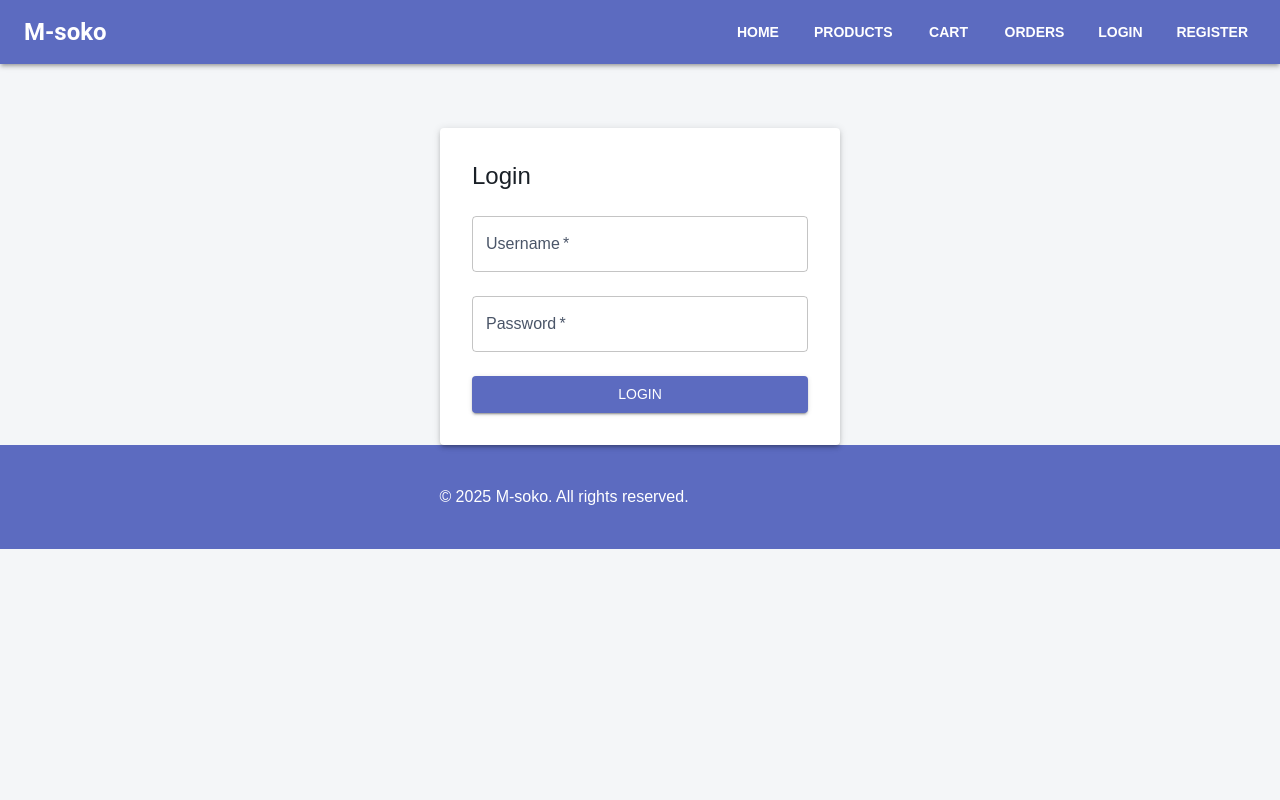
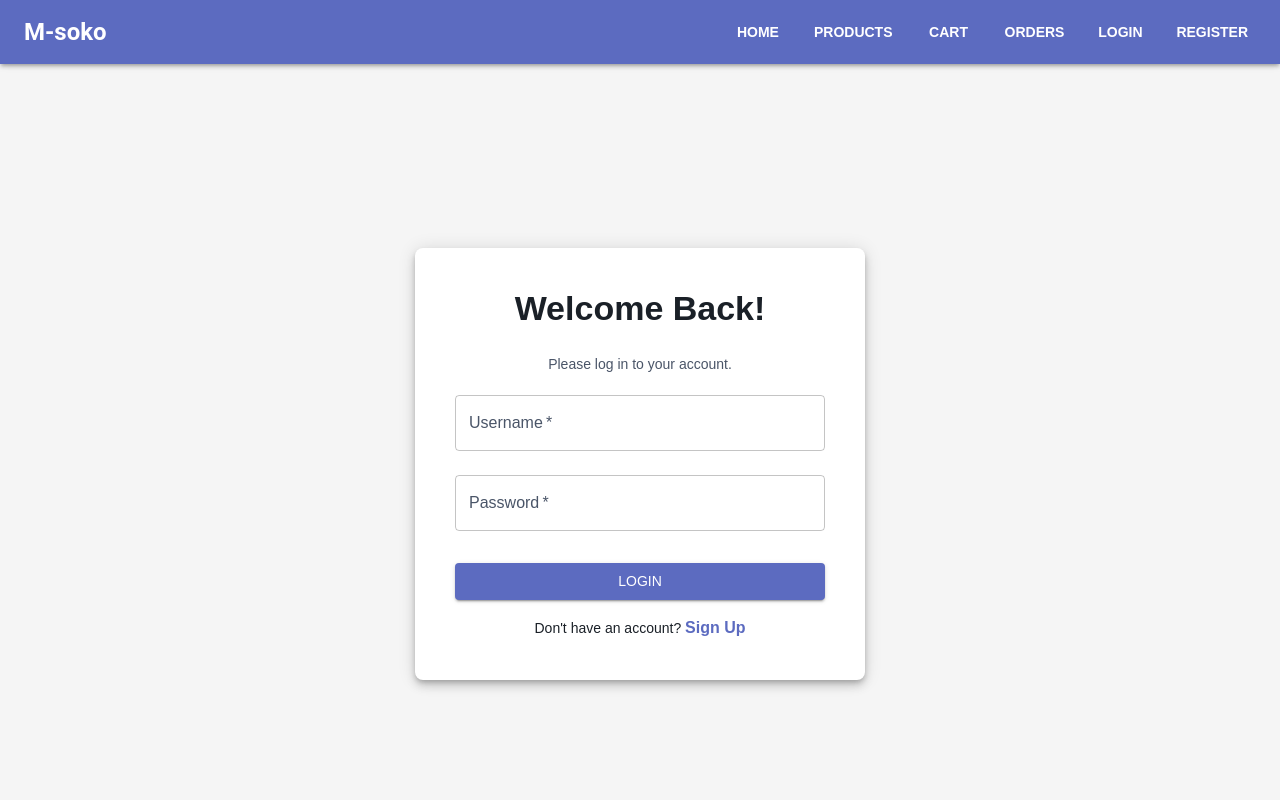
Before and after one commit to Williamsoditi/M-soko, a React (Vite) app in the folder M-soko_Frontend/: page /login in a window 1280 px wide. Shown: the top 800 px of the page. Built offline with nearby package versions, Linux system fonts and the light colour scheme; some icons are missing.

Commit message:
Style : UI/UX rendering

```diff
--- a/M-soko_Frontend/src/App.tsx
+++ b/M-soko_Frontend/src/App.tsx
@@ -1,6 +1,6 @@
 import { BrowserRouter as Router, Routes, Route } from "react-router-dom";
 import { AuthProvider } from "./context/AuthContext";
-
+import { Box } from "@mui/material";
 import HomePage from "./pages/HomePage";
 import ProductsPage from "./pages/ProductsPage";
 import ProductDetailPage from "./pages/ProductDetailPage";
@@ -21,20 +21,31 @@ const App = () => {
   return (
     <Router>
       <AuthProvider>
-        {" "}
-        {/* 👈 Wrap your app with the AuthProvider */}
+        <Box
+          sx={{
+            display: "flex",
+            flexDirection: "column",
+            minHeight: "100vh",
+          }}
+        >
           <Navbar />
+
+          <Box
+            component="main"
+            sx={{
+              flexGrow: 1,
+              overflowY: "auto",
+            }}
+          >
             <ErrorBoundary>
               <Routes>
                 <Route path="/" element={<HomePage />} />
                 <Route path="/products" element={<ProductsPage />} />
                 <Route path="/products/:id" element={<ProductDetailPage />} />
 
-            {/* 👈 New: Unprotected authentication routes */}
                 <Route path="/login" element={<LoginPage />} />
                 <Route path="/register" element={<RegisterPage />} />
 
-            {/* 👈 New: Protected routes */}
                 <Route
                   path="/cart"
                   element={
@@ -69,7 +80,10 @@ const App = () => {
                 <Route path="*" element={<NotFoundPage />} />
               </Routes>
             </ErrorBoundary>
+          </Box>
+
           <Footer />
+        </Box>
       </AuthProvider>
     </Router>
   );
--- a/M-soko_Frontend/src/components/common/Footer.tsx
+++ b/M-soko_Frontend/src/components/common/Footer.tsx
@@ -1,5 +1,5 @@
 import React from 'react';
-import { Box, Typography, Container, Grid, Link, IconButton } from '@mui/material';
+import { Box, Typography, Container, Grid, IconButton } from '@mui/material';
 import FacebookIcon from '@mui/icons-material/Facebook';
 import TwitterIcon from '@mui/icons-material/Twitter';
 import InstagramIcon from '@mui/icons-material/Instagram';
--- a/M-soko_Frontend/src/components/products/ProductCard.tsx
+++ b/M-soko_Frontend/src/components/products/ProductCard.tsx
@@ -48,7 +48,7 @@ const ProductCard: React.FC<ProductCardProps> = ({ product }) => {
           </Typography>
           <Box sx={{ mt: 1 }}>
             <Typography variant="h5" component="p" color="primary.main" sx={{ fontWeight: 'bold' }}>
-              ${parseFloat(String(product.price)).toFixed(2)}
+              Kshs {parseFloat(String(product.price)).toFixed(2)}
             </Typography>
           </Box>
         </CardContent>
--- a/M-soko_Frontend/src/pages/LoginPage.tsx
+++ b/M-soko_Frontend/src/pages/LoginPage.tsx
@@ -1,8 +1,8 @@
 import React, { useState } from 'react';
 import axios from 'axios';
 import { useAuth } from '../context/AuthContext';
-import { useNavigate } from 'react-router-dom';
-import { Box, TextField, Button, Typography, Paper } from '@mui/material';
+import { useNavigate, Link } from 'react-router-dom';
+import { Box, TextField, Button, Typography, Paper, Alert } from '@mui/material';
 
 const LoginPage: React.FC = () => {
   const [username, setUsername] = useState('');
@@ -13,26 +13,53 @@ const LoginPage: React.FC = () => {
 
   const handleSubmit = async (e: React.FormEvent) => {
     e.preventDefault();
+    setError('');
     try {
-      // Send credentials to the Django backend
       const response = await axios.post('http://localhost:8000/api/login/', { username, password });
-
-      // Call the global login function to store the token and user data
       login(response.data.token, { username: response.data.username, email: response.data.email });
-
-      navigate('/'); // Redirect to the home page on success
+      navigate('/');
     } catch (err) {
-      setError('Invalid credentials. Please try again.');
+      setError('Invalid username or password. Please try again.');
     }
   };
 
   return (
-    <Box sx={{ display: 'flex', justifyContent: 'center', mt: 8 }}>
-      <Paper elevation={3} sx={{ p: 4, width: '100%', maxWidth: 400 }}>
-        <Typography variant="h5" component="h1" gutterBottom>
-          Login
+    <Box
+      sx={{
+        display: 'flex',
+        justifyContent: 'center',
+        alignItems: 'center',
+        minHeight: '100vh',
+        bgcolor: 'grey.100',
+        overflow: 'hidden', // This prevents the page from scrolling
+      }}
+    >
+      <Paper
+        elevation={6}
+        sx={{
+          p: 5,
+          width: '100%',
+          maxWidth: 450,
+          borderRadius: 2,
+        }}
+      >
+        <Typography
+          variant="h4"
+          component="h1"
+          gutterBottom
+          sx={{ fontWeight: 'bold', textAlign: 'center', mb: 3 }}
+        >
+          Welcome Back!
+        </Typography>
+        <Typography variant="body2" color="text.secondary" align="center" gutterBottom>
+          Please log in to your account.
         </Typography>
         <form onSubmit={handleSubmit}>
+          {error && (
+            <Alert severity="error" sx={{ mb: 2 }}>
+              {error}
+            </Alert>
+          )}
           <TextField
             label="Username"
             value={username}
@@ -50,17 +77,24 @@ const LoginPage: React.FC = () => {
             margin="normal"
             required
           />
-          {error && <Typography color="error">{error}</Typography>}
           <Button
             type="submit"
             variant="contained"
             color="primary"
             fullWidth
-            sx={{ mt: 2 }}
+            sx={{ mt: 3, mb: 2 }}
           >
             Login
           </Button>
         </form>
+        <Typography variant="body2" align="center">
+          Don't have an account?{' '}
+          <Link to="/register" style={{ textDecoration: 'none' }}>
+            <Typography component="span" color="primary" sx={{ fontWeight: 'bold' }}>
+              Sign Up
+            </Typography>
+          </Link>
+        </Typography>
       </Paper>
     </Box>
   );
--- a/M-soko_Frontend/src/pages/ProductsPage.tsx
+++ b/M-soko_Frontend/src/pages/ProductsPage.tsx
@@ -1,7 +1,7 @@
 import React, { useState, useEffect } from 'react';
 import axios from 'axios';
-import { useAuth } from '../context/AuthContext'; // 👈 Your Auth Context
-import { useNavigate } from 'react-router-dom'; // 👈 Your Router
+import { useAuth } from '../context/AuthContext';
+import { useNavigate } from 'react-router-dom';
 import {
   Box,
   Typography,
@@ -37,8 +37,8 @@ interface Category {
 }
 
 const ProductsPage = () => {
-  const { isAuthenticated, token } = useAuth(); // 👈 Added Auth Context
-  const navigate = useNavigate(); // 👈 Added Navigate Hook
+  const { isAuthenticated, token } = useAuth();
+  const navigate = useNavigate();
 
   const [searchTerm, setSearchTerm] = useState('');
   const [selectedCategory, setSelectedCategory] = useState<string | number>('All');
@@ -62,7 +62,7 @@ const ProductsPage = () => {
         }));
         setCategories([{ id: 'All', name: 'All' }, ...fetchedCategories]);
       } catch (err) {
-        console.error("Failed to fetch categories:", err);
+        console.error('Failed to fetch categories:', err);
         setErrorCategories('Failed to load categories.');
       } finally {
         setLoadingCategories(false);
@@ -88,7 +88,7 @@ const ProductsPage = () => {
         const response = await axios.get(API_URL);
         setProducts(response.data);
       } catch (err) {
-        console.error("Failed to fetch products:", err);
+        console.error('Failed to fetch products:', err);
         setErrorProducts('Failed to load products. Please try again later.');
       } finally {
         setLoadingProducts(false);
@@ -105,7 +105,6 @@ const ProductsPage = () => {
     setSelectedCategory(event.target.value);
   };
 
-  // 👈 FIX: This is the new, correct handleAddToCart function
   const handleAddToCart = async (product: Product) => {
     if (!isAuthenticated || !token) {
       navigate('/login');
@@ -116,24 +115,22 @@ const handleAddToCart = async (product: Product) => {
       await axios.post(
         'http://localhost:8000/api/orders/cart-items/',
         {
-                    // 👈 FIX: Change 'product' to 'product_id'
           product_id: product.id,
-                    quantity: 1
+          quantity: 1,
         },
         {
           headers: {
             Authorization: `Token ${token}`,
-                    }
+          },
         }
       );
-            // Navigate to the cart page after a successful API call
       navigate('/cart');
-
     } catch (err) {
       console.error('Failed to add item to cart:', err);
-            // Provide a more descriptive alert based on the error
       if (axios.isAxiosError(err) && err.response) {
-                alert(`Failed to add item to cart: ${err.response.data.detail || 'An unexpected error occurred.'}`);
+        alert(
+          `Failed to add item to cart: ${err.response.data.detail || 'An unexpected error occurred.'}`
+        );
       } else {
         alert('Failed to add item to cart. Please check your login status or try again.');
       }
@@ -141,12 +138,14 @@ const handleAddToCart = async (product: Product) => {
   };
 
   return (
-    <Box sx={{
+    <Box
+      sx={{
         minHeight: '100vh',
         backgroundColor: (theme) => theme.palette.grey[50],
         p: { xs: 2, md: 4 },
         fontFamily: 'Inter, sans-serif',
-    }}>
+      }}
+    >
       <Container maxWidth="xl" sx={{ mt: 4, mb: 8 }}>
         <Typography
           variant="h3"
@@ -171,11 +170,11 @@ const handleAddToCart = async (product: Product) => {
             mx: 'auto',
           }}
         >
-          Explore a wide range of high-quality products tailored to your needs.
-          Find exactly what you're looking for with our smart search and category filters.
+          Explore a wide range of high-quality products tailored to your needs. Find exactly what you're looking for with our smart search and category filters.
         </Typography>
 
-        <Box sx={{
+        <Box
+          sx={{
             display: 'flex',
             flexDirection: { xs: 'column', md: 'row' },
             gap: 3,
@@ -186,7 +185,8 @@ const handleAddToCart = async (product: Product) => {
             boxShadow: 3,
             border: '1px solid',
             borderColor: 'grey.200',
-        }}>
+          }}
+        >
           <TextField
             fullWidth
             variant="outlined"
@@ -202,12 +202,28 @@ const handleAddToCart = async (product: Product) => {
           <FormControl sx={{ minWidth: { xs: '100%', md: 200 } }}>
             <InputLabel id="category-select-label">Category</InputLabel>
             {loadingCategories ? (
-              <Box sx={{ display: 'flex', alignItems: 'center', justifyContent: 'center', height: 56, color: 'text.secondary' }}>
+              <Box
+                sx={{
+                  display: 'flex',
+                  alignItems: 'center',
+                  justifyContent: 'center',
+                  height: 56,
+                  color: 'text.secondary',
+                }}
+              >
                 <CircularProgress size={20} sx={{ mr: 1 }} />
                 Loading...
               </Box>
             ) : errorCategories ? (
-              <Box sx={{ display: 'flex', alignItems: 'center', justifyContent: 'center', height: 56, color: 'error.main' }}>
+              <Box
+                sx={{
+                  display: 'flex',
+                  alignItems: 'center',
+                  justifyContent: 'center',
+                  height: 56,
+                  color: 'error.main',
+                }}
+              >
                 Error
               </Box>
             ) : (
@@ -249,7 +265,7 @@ const handleAddToCart = async (product: Product) => {
             </Typography>
           </Box>
         ) : (
-          <Grid container spacing={4}>
+          <Grid container spacing={4} sx={{ display: 'flex' }}>
             {products.map((product) => (
               <Grid item xs={12} sm={6} md={4} lg={3} key={product.id}>
                 <Card
@@ -269,7 +285,7 @@ const handleAddToCart = async (product: Product) => {
                   <CardMedia
                     component="img"
                     height="220"
-                    image={product.image_url || "https://placehold.co/400x400/CCCCCC/000000?text=No+Image"}
+                    image={product.image_url || 'https://placehold.co/400x400/CCCCCC/000000?text=No+Image'}
                     alt={product.name}
                     sx={{
                       objectFit: 'cover',
@@ -278,17 +294,38 @@ const handleAddToCart = async (product: Product) => {
                     }}
                   />
                   <CardContent sx={{ flexGrow: 1 }}>
-                    <Typography variant="h6" component="div" sx={{ fontWeight: 'medium', mb: 1, color: 'text.primary', lineHeight: 1.3 }}>
+                    <Box sx={{ minHeight: '64px' }}>
+                      <Typography
+                        variant="h6"
+                        component="div"
+                        sx={{ fontWeight: 'medium', mb: 1, color: 'text.primary', lineHeight: 1.3 }}
+                      >
                         {product.name}
                       </Typography>
-                    <Typography variant="body2" color="text.secondary" sx={{ mb: 2, minHeight: 40, overflow: 'hidden', textOverflow: 'ellipsis', display: '-webkit-box', WebkitLineClamp: 2, WebkitBoxOrient: 'vertical' }}>
+                    </Box>
+                    <Box sx={{ minHeight: '40px' }}>
+                      <Typography
+                        variant="body2"
+                        color="text.secondary"
+                        sx={{
+                          mb: 2,
+                          overflow: 'hidden',
+                          textOverflow: 'ellipsis',
+                          display: '-webkit-box',
+                          WebkitLineClamp: 2,
+                          WebkitBoxOrient: 'vertical',
+                        }}
+                      >
                         {product.description}
                       </Typography>
+                    </Box>
+                    <Box sx={{ minHeight: '36px', display: 'flex', alignItems: 'center' }}> {/* Fixed height for price */}
                       <Typography variant="h5" color="primary" sx={{ fontWeight: 'bold' }}>
                         Kshs {product.price ? parseFloat(String(product.price)).toFixed(2) : '0.00'}
                       </Typography>
+                    </Box>
                   </CardContent>
-                  <CardActions sx={{ p: 2, justifyContent: 'flex-end' }}>
+                  <CardActions sx={{ p: 2, justifyContent: 'flex-end', mt: 'auto' }}>
                     <Button
                       variant="contained"
                       color="primary"
@@ -300,7 +337,7 @@ const handleAddToCart = async (product: Product) => {
                           boxShadow: 4,
                         },
                       }}
-                      onClick={() => handleAddToCart(product)} // 👈 FIX: Added onClick handler
+                      onClick={() => handleAddToCart(product)}
                     >
                       Add to Cart
                     </Button>
```
Also changed, not shown: M-soko_Frontend/src/pages/HomePage.tsx (+32 -11 lines), M-soko_Frontend/src/pages/RegisterPage.tsx (+46 -8 lines), 1 other file (tests, documents, lock files or other folders). Lines whose indentation alone changed are shown as unchanged.
